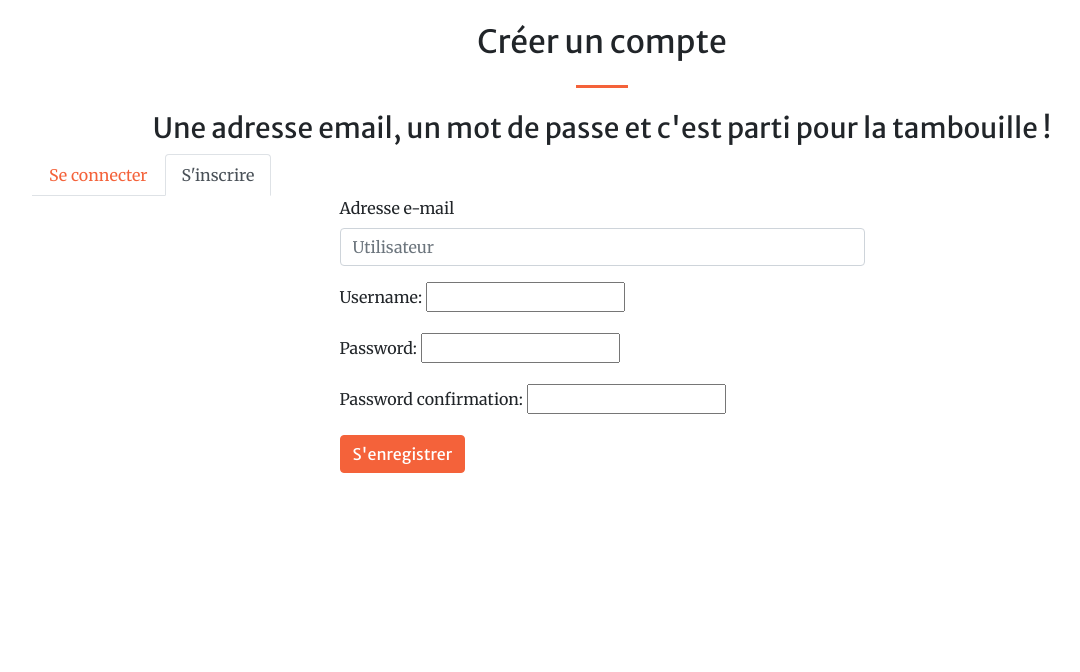
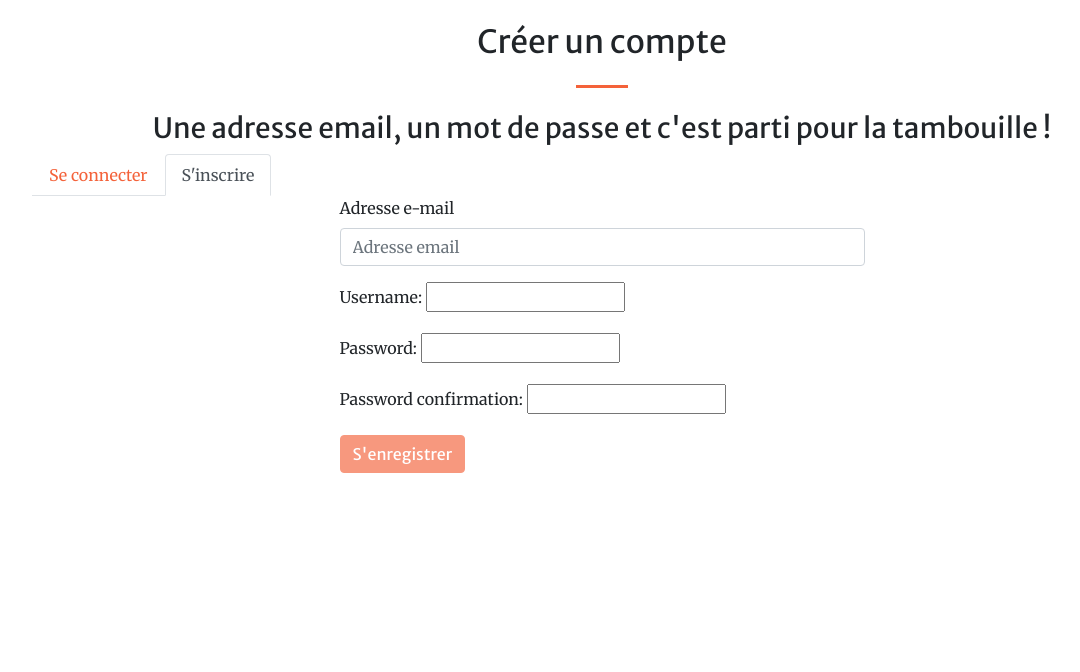
Before and after one commit to subteno-it-mga/Projet-8---Pur-Beurre, a Django app: page / in a window 1280 px wide, after a click on "S'inscrire". Shown: the part 1998-2670 px from the top of the page, without its empty margins (38-1118 px from the left). Run offline with Django 3.2, Linux system fonts and the light colour scheme; some libraries are stand-ins or nearby versions.

Commit message:
[ADD]Regex on email field to check if the email is correct or not

```diff
--- /dev/null
+++ b/search_food/static/standard/js/check-email.js
@@ -0,0 +1,16 @@
+$('#userEmailAddress').on('change', function(event){
+    var email = $('#userEmailAddress').val();
+    if(!isValidEmailAddress(email)){
+        $('#errorEmail').removeClass('d-none');
+        $('.btn-create-mail').attr("disabled", true);
+    }
+    else{
+        $('#errorEmail').addClass('d-none');
+        $('.btn-create-mail').removeAttr("disabled");
+    }
+})
+
+function isValidEmailAddress(emailAddress) {
+    var pattern = /^([a-z\d!#$%&'*+\-\/=?^_`{|}~\u00A0-\uD7FF\uF900-\uFDCF\uFDF0-\uFFEF]+(\.[a-z\d!#$%&'*+\-\/=?^_`{|}~\u00A0-\uD7FF\uF900-\uFDCF\uFDF0-\uFFEF]+)*|"((([ \t]*\r\n)?[ \t]+)?([\x01-\x08\x0b\x0c\x0e-\x1f\x7f\x21\x23-\x5b\x5d-\x7e\u00A0-\uD7FF\uF900-\uFDCF\uFDF0-\uFFEF]|\\[\x01-\x09\x0b\x0c\x0d-\x7f\u00A0-\uD7FF\uF900-\uFDCF\uFDF0-\uFFEF]))*(([ \t]*\r\n)?[ \t]+)?")@(([a-z\d\u00A0-\uD7FF\uF900-\uFDCF\uFDF0-\uFFEF]|[a-z\d\u00A0-\uD7FF\uF900-\uFDCF\uFDF0-\uFFEF][a-z\d\-._~\u00A0-\uD7FF\uF900-\uFDCF\uFDF0-\uFFEF]*[a-z\d\u00A0-\uD7FF\uF900-\uFDCF\uFDF0-\uFFEF])\.)+([a-z\u00A0-\uD7FF\uF900-\uFDCF\uFDF0-\uFFEF]|[a-z\u00A0-\uD7FF\uF900-\uFDCF\uFDF0-\uFFEF][a-z\d\-._~\u00A0-\uD7FF\uF900-\uFDCF\uFDF0-\uFFEF]*[a-z\u00A0-\uD7FF\uF900-\uFDCF\uFDF0-\uFFEF])\.?$/i;
+    return pattern.test(emailAddress);
+}
--- a/search_food/templates/standard/base.html
+++ b/search_food/templates/standard/base.html
@@ -91,6 +91,7 @@
         <script src="{% static 'standard/vendor/magnific-popup/jquery.magnific-popup.min.js' %}"></script>
 
         <!-- Custom scripts for this template -->
+        <script src="{% static 'standard/js/check-email.js' %}"></script>
         <script src="{% static 'standard/js/ajax-call.js' %}"></script>
         <script src="{% static 'standard/js/creative.min.js' %}"></script>
         <script src="//cdnjs.cloudflare.com/ajax/libs/jquery.matchHeight/0.7.0/jquery.matchHeight-min.js"></script>
--- a/search_food/templates/standard/index.html
+++ b/search_food/templates/standard/index.html
@@ -94,7 +94,8 @@
                           <!-- {{ form.as_p }} -->
                           <div class="form-group">
                               <label>Adresse e-mail</label>
-                              <input type="text" class="form-control" name="email" placeholder="Utilisateur">
+                              <input type="text" class="form-control" name="email" id="userEmailAddress" placeholder="Adresse email">
+                              <p id="errorEmail" class="alert alert-danger d-none">Adresse email invalide !</p>
                           </div>
                           {% for field in form %}
                           <div class="form-group">
@@ -102,7 +103,7 @@
                             {{ field.label_tag }} {{ field|add_attr:"class:form-control" }}
                         </div>
                           {% endfor %}
-                        <button class="btn btn-primary" type="submit">S'enregistrer</button>
+                        <button class="btn btn-primary btn-create-mail" type="submit" disabled>S'enregistrer</button>
                       </form>
                   </div>
               </div>
```
